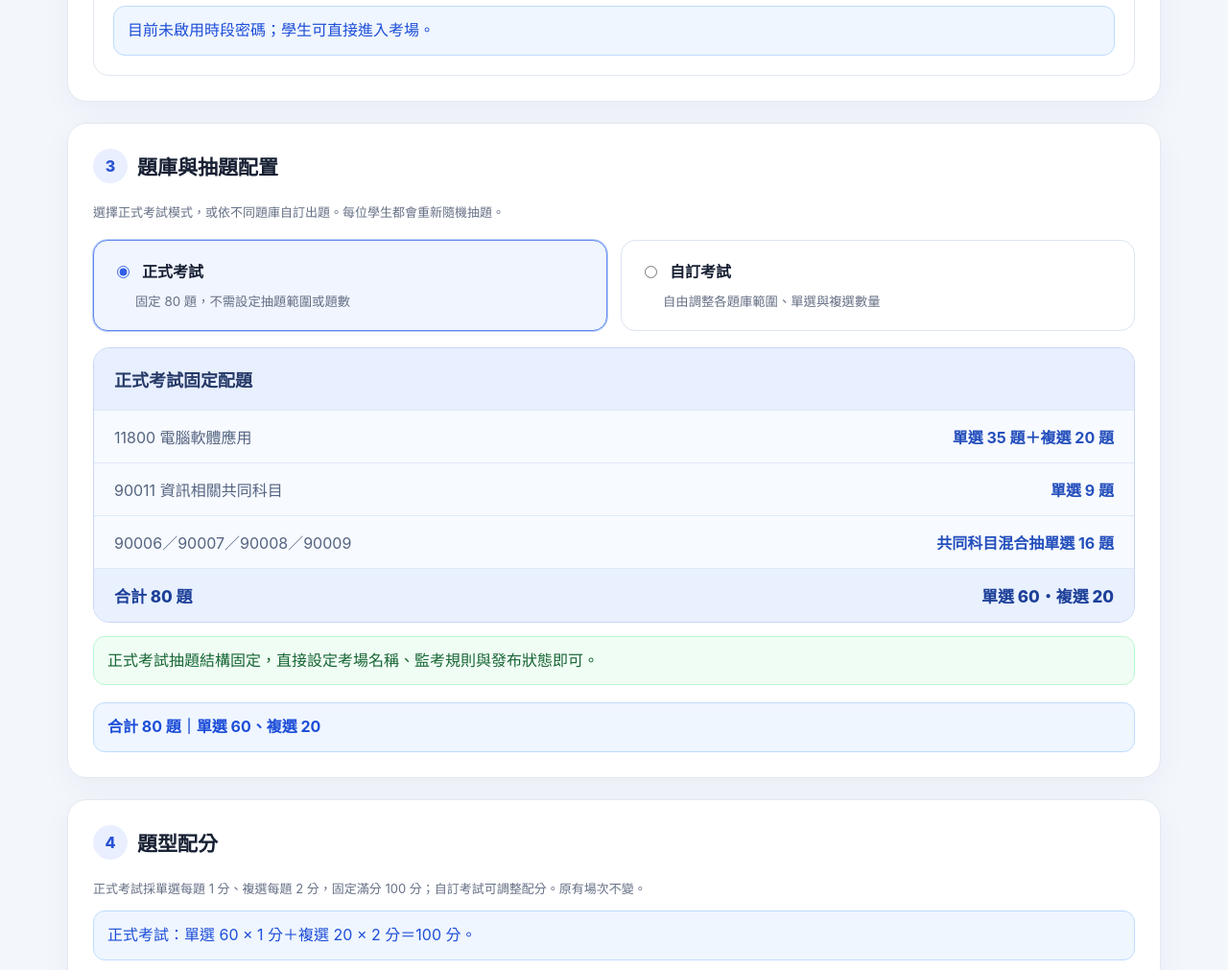
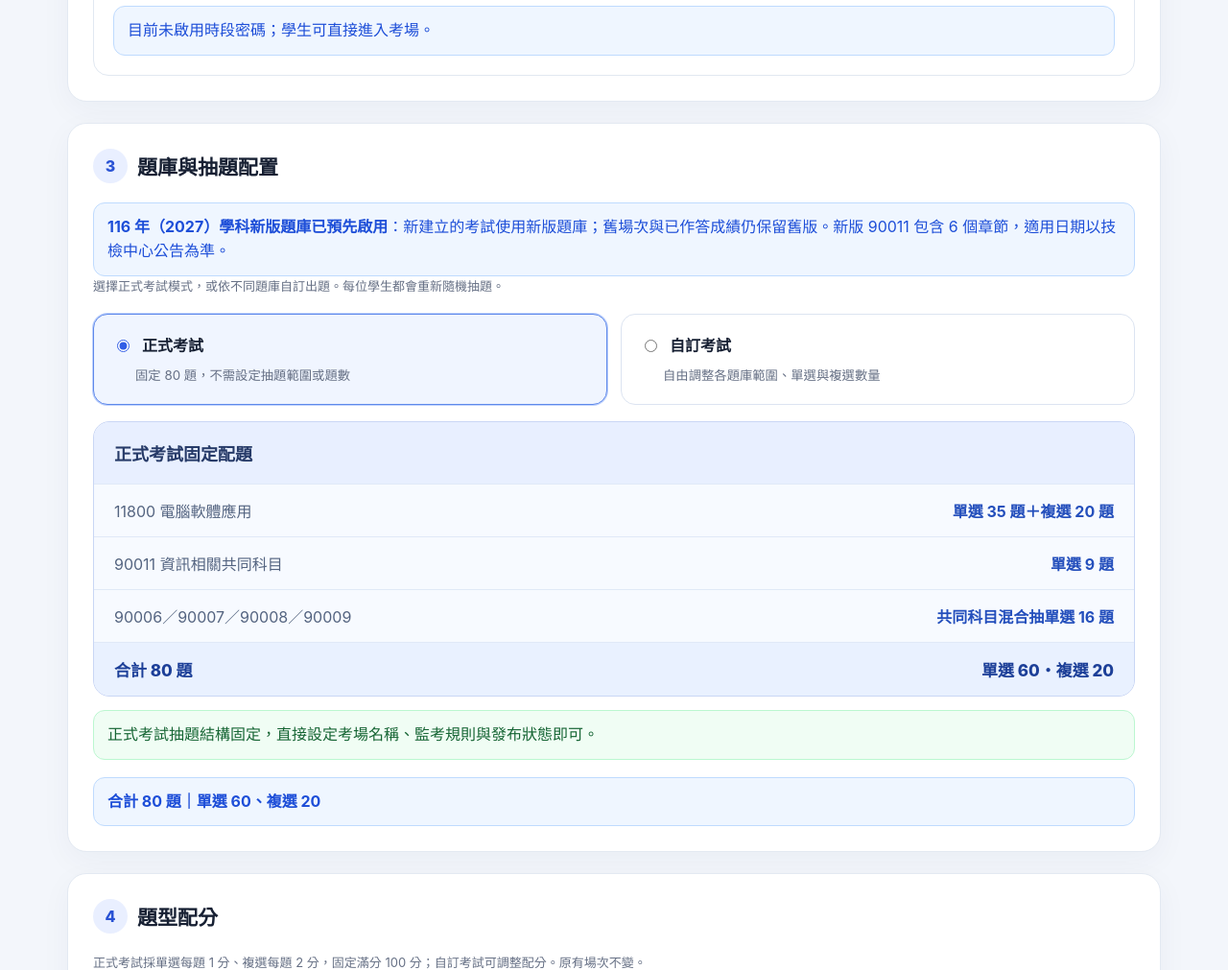
Before and after one commit to jenogle/11800scvs, a plain HTML site: page teacher/index.html in a window 1280 px wide. Shown: the part 1020-2031 px from the top of the page at 96% size. Drawn offline with nearby package versions, Linux system fonts and the light colour scheme; no server answers.

Commit message:
Label early 116 academic question bank release in teacher dashboard

```diff
--- a/teacher/index.html
+++ b/teacher/index.html
@@ -22,7 +22,7 @@
   <div id="gatePreview" class="msg info">目前未啟用時段密碼；學生可直接進入考場。</div>
 </div>
 </section>
-<section class="card"><div class="stephead"><div class="step">3</div><h2>題庫與抽題配置</h2></div>
+<section class="card"><div class="stephead"><div class="step">3</div><h2>題庫與抽題配置</h2></div><div class="msg info" id="bankVersionNote"><b>116 年（2027）學科新版題庫已預先啟用</b>：新建立的考試使用新版題庫；舊場次與已作答成績仍保留舊版。新版 90011 包含 6 個章節，適用日期以技檢中心公告為準。</div>
 <div class="sub">選擇正式考試模式，或依不同題庫自訂出題。每位學生都會重新隨機抽題。</div>
 <div class="exam-mode-switch">
   <label><input type="radio" name="examPlanMode" value="standard" checked> <b>正式考試</b><small>固定 80 題，不需設定抽題範圍或題數</small></label>
```
